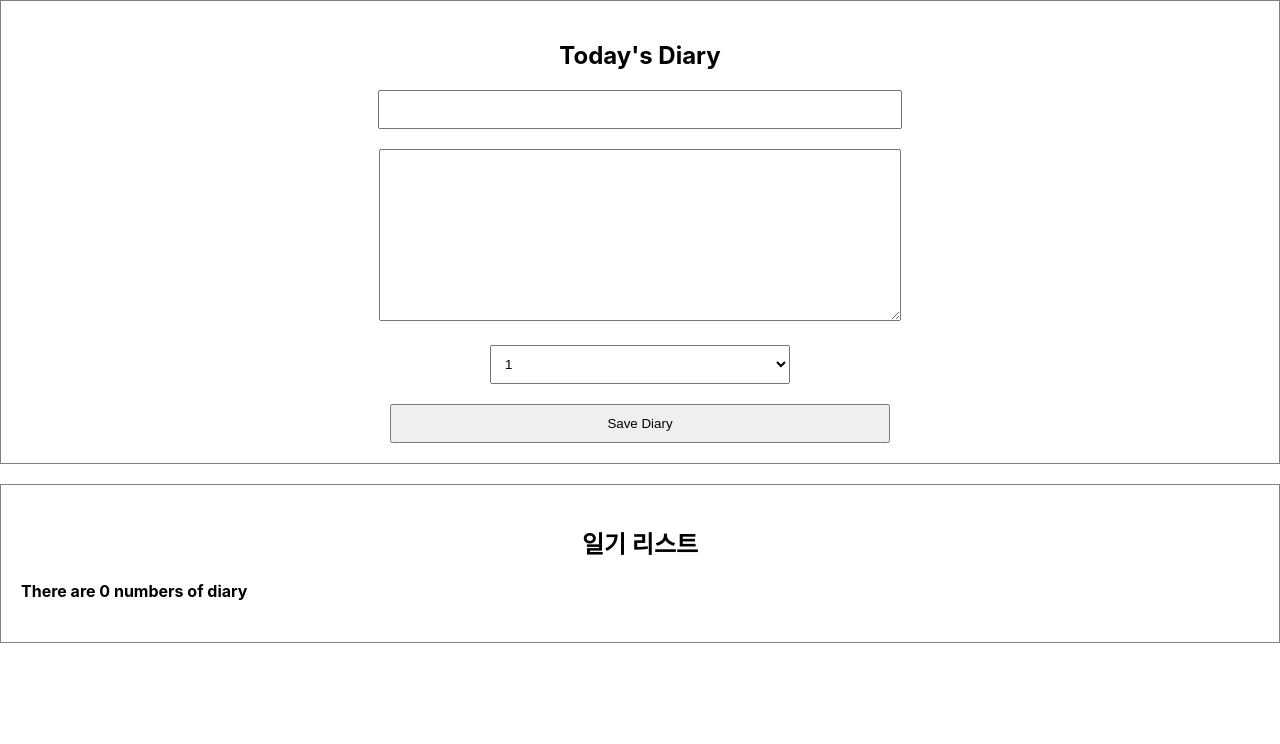
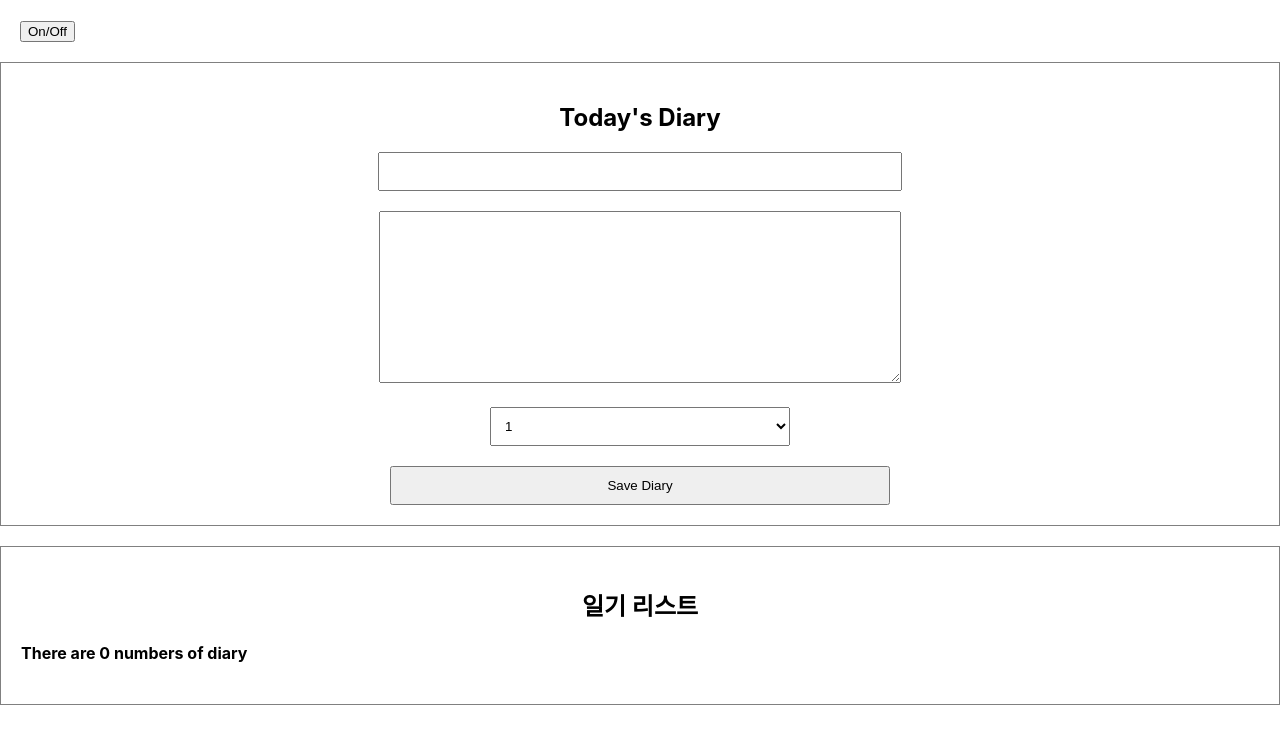
Before and after one commit to SeongMun-Hwang/react, a React (Create React App) app: page / in a window 1280 px wide. Shown: the top 744 px of the page. Built offline with nearby package versions, Linux system fonts and the light colour scheme.

Commit message:
step 7: practice life cycle with useEffect

```diff
--- a/src/App.js
+++ b/src/App.js
@@ -2,6 +2,7 @@
 import DiaryEditor from "./DiaryEditor";
 import DiaryList from "./DiaryList";
 import {useRef, useState} from "react";
+import LifeCycle from "./LifeCycle";
 
 
 function App() {
@@ -33,6 +34,7 @@
     }
     return (
         <div className="App">
+            <LifeCycle/>
             <DiaryEditor onCreate={onCreate}/>
             <DiaryList onEdit={onEdit} onRemove={onRemove} diaryList={data}/>
         </div>
--- /dev/null
+++ b/src/LifeCycle.js
@@ -0,0 +1,26 @@
+import React, {useEffect, useState} from 'react';
+
+const UnmountTest=()=>{
+    useEffect(()=>{
+        console.log("mount");
+        return()=>{
+            console.log("unmont");
+        }
+    },[])
+    return <div>Unmount testing component</div>
+}
+
+
+const LifeCycle = () => {
+    const [isVisible,setIsVisible]=useState(false);
+    const toggle=()=>setIsVisible(!isVisible);
+
+    return (
+        <div style={{padding: 20}}>
+            <button onClick={toggle}>On/Off</button>
+            {isVisible&&<UnmountTest/>}
+    </div>
+            );
+}
+
+export default LifeCycle;
```
